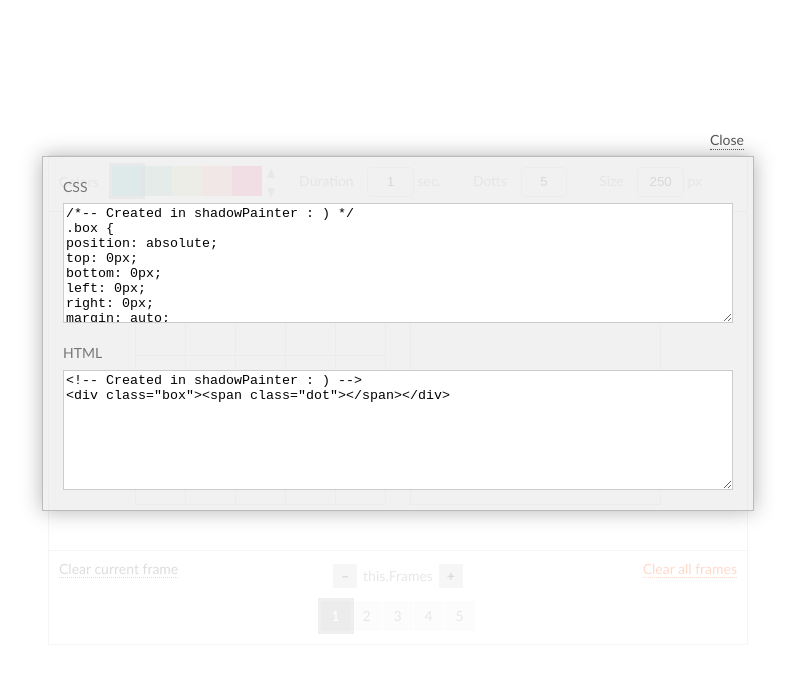
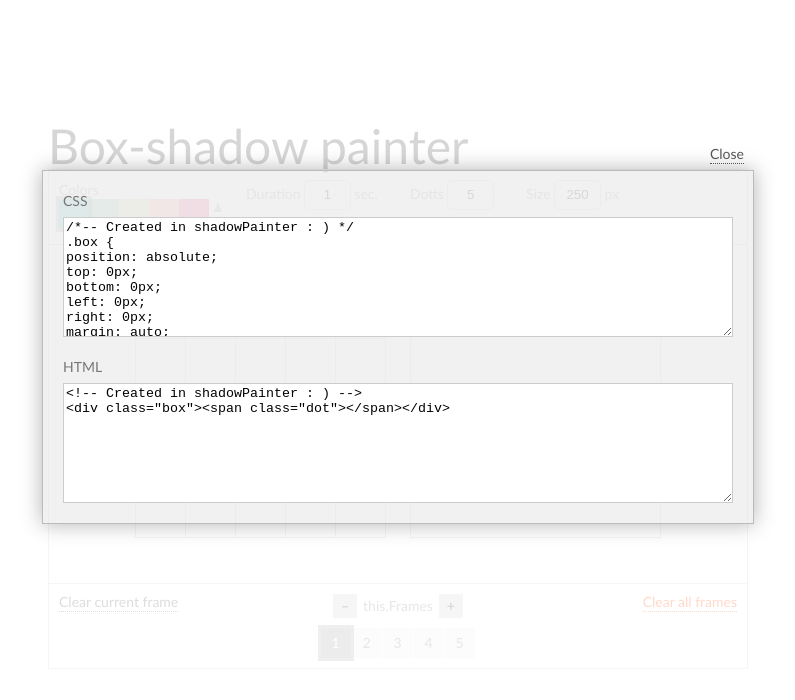
Before and after one commit to yoksel/shadowPainter, a website: page index.html in a window 1280 px wide. Both pictures are taken after a click on the element "Get codes". Shown: the whole page, without its empty margins (242-1037 px from the left). Drawn offline with Linux system fonts and the light colour scheme.

Commit message:
Change layout; start some improvements

```diff
--- a/assets/js/script.js
+++ b/assets/js/script.js
@@ -5,15 +5,15 @@ function ShadowPainter() {
   this.isMousePressed = false;
 
   this.classNames = {
-    wrapper: '.l-wrapper',
-    paintBox: '.b-box--paint',
-    resultBox: '.b-box--result',
-    resultDot: '.b-box--result .dot',
-    palette: '.b-palette',
-    steps: '.b-steps',
+    wrapper: '.wrapper',
+    paintBox: '.box--paint',
+    resultBox: '.box--result',
+    resultDot: '.box--result .dot',
+    palette: '.palette',
+    steps: '.steps',
 
-    codes: '.b-codes',
-    codesToggle: '.b-codes__toggle',
+    codes: '.codes',
+    codesToggle: '.codes__toggle',
     codesCSS: '.textarea--css',
     codesHtml: '.textarea--html',
 
@@ -41,7 +41,7 @@ function ShadowPainter() {
     ['#004358','#1F8A70','#BEDB39','#FFE11A','#FD7400'],
     ['#96CA2D','#B5E655','#EDF7F2','#4BB5C1','#7FC6BC'],
     ['#2E0927','#D90000','#FF2D00','#FF8C00','#04756F'],
-    ['#FCFFF5','#D1DBBD','#91AA9D','#3E606F','#193441'],
+    ['#193441','#3E606F','#91AA9D','#D1DBBD','#FCFFF5'],
     ['#332532','#644D52','#F77A52','#FF974F','#A49A87']
   ];
 
@@ -67,7 +67,6 @@ function ShadowPainter() {
     oneSideMax: 30,// dottes in line
     size: 250,
     dotSize: 30,// pixels
-    padding: 20,// pixels. Don't change it
     border: 1// pixels
   };
 
@@ -137,17 +136,13 @@ ShadowPainter.prototype.setParams = function () {
   this.Scene.size = this.Scene.dotSize * this.Scene.oneSide;
 
   this.configElemParams = {
-    '.l-wrapper': {
-      'width': 700, // size * 2 + this.Scene.padding * 3 + border*6
-      'height': 490, // size + this.Scene.padding * 2 + border*4
+    '.boxes': {
+      'min-height': 340
     },
-    '.b-boxes': {
-      'height': 340
-    },
-    '.l-zero-gravity': {
+    '.zero-gravity': {
       'height': this.Scene.size + this.Scene.border
     },
-    '.b-box': {
+    '.box': {
       'width': this.Scene.size + this.Scene.border,
       'height': this.Scene.size
     },
@@ -164,7 +159,7 @@ ShadowPainter.prototype.setParams = function () {
     '.is-running': {
       'animation': this.getAnimStr()
     },
-    '.b-box--paint': {
+    '.box--paint': {
       'background-size': this.Scene.dotSize + ' ' + this.Scene.dotSize
     }
   };
@@ -493,7 +488,7 @@ ShadowPainter.prototype.paintShadow = function () {
   var dottes = this.Frames[this.currentFrame];
   var shadows = this.createShadow(dottes);
 
-  styles = '.b-box--paint .dot {\n ' + shadows + ' \n}\n';
+  styles = '.box--paint .dot {\n ' + shadows + ' \n}\n';
 
   dottes = this.Frames[0];
   shadows = this.createShadow(dottes);
@@ -503,7 +498,7 @@ ShadowPainter.prototype.paintShadow = function () {
     dottes = this.Frames[this.currentFrame - 1];
     shadows = this.createShadow(dottes);
 
-    styles += '.b-box--paint .dot--previous {\n ' + shadows + ' \n}\n';
+    styles += '.box--paint .dot--previous {\n ' + shadows + ' \n}\n';
   }
 
   this.Styles.shadows.innerHTML = styles;
@@ -952,6 +947,8 @@ ShadowPainter.prototype.createDotsInp = function () {
 // -----------------------------------------
 
 ShadowPainter.prototype.initColors = function() {
+  const currentListNum = Math.floor(Math.random() * this.Palettes.length);
+
   const colors = {
     className: 'color',
     inputType: 'radio',
--- a/index.html
+++ b/index.html
@@ -6,32 +6,67 @@
         <link rel="stylesheet" href="assets/css/styles.css">
     </head>
     <body>
-        <div class="l-wrapper" data-size="300" data-oneside="9">
-          <div class="b-panel b-panel--top">
-            <div class="b-palette b-panel__item"></div>
-            <div class="b-duration b-panel__item"><h4 class='b-title'>Duration</h4>
-              <input type="text" value="2" class="text text--value text--duration" data-min="0" maxlength="2"/> sec.</div>
-            <div class="b-size b-panel__item"><h4 class='b-title'>Dotts</h4>
-              <input type="text" value="10" class="text text--value text--dots" data-min="1" data-max="20" maxlength="2"/></div>
-            <div class="b-size b-panel__item"><h4 class='b-title'>Size</h4>
-              <input type="text" value="30" class="text text--value text--size" data-min="2" data-max="300" maxlength="3"/> px</div>
-          </div>
-          <div class="b-boxes">
-            <div class="l-zero-gravity">
-              <div class="b-box b-box--paint"></div>
-              <div class="b-box b-box--result"><span class="dot is-running"></span></div>
+        <div class="container">
+          <h1 class="title">Box-shadow painter</h1>
+
+          <div class="wrapper">
+            <div class="panel panel--top">
+              <div class="palette panel__item"></div>
+
+              <div class="duration panel__item">
+                <label for="duration" class='panel__label'>Duration</label>
+                <input
+                  id="duration"
+                  type="text"
+                  value="2"
+                  class="text text--value text--duration"
+                  data-min="0"
+                  maxlength="2"/>
+                  sec.
+              </div>
+
+              <div class="size panel__item">
+                <label class='panel__label'>Dotts</label>
+                <input
+                  type="text"
+                  value="10"
+                  class="text text--value text--dots"
+                  data-min="1"
+                  data-max="20"
+                  maxlength="2"/>
+              </div>
+
+              <div class="size panel__item">
+                <label class='panel__label'>Size</label>
+                <input
+                  type="text"
+                  value="30"
+                  class="text text--value text--size"
+                  data-min="2"
+                  data-max="300"
+                  maxlength="3"/> px
+              </div>
             </div>
-          </div>
-          <div class="b-panel b-panel--bottom">
-            <div class="b-steps"></div>
-          </div>
-          <div class="b-codes">
-            <span class="b-codes__toggle" data-init = "Get codes" data-opened = "Close">Get codes</span>
-            <div class="b-codes__wrapper">
-              <h3 class="b-codes--title">CSS</h3>
-              <textarea class="b-codes__textarea textarea--css"></textarea>
-              <h3 class="b-codes--title">HTML</h3>
-              <textarea class="b-codes__textarea textarea--html"></textarea>
+
+            <div class="boxes">
+              <div class="zero-gravity">
+                <div class="box box--paint"></div>
+                <div class="box box--result"><span class="dot is-running"></span></div>
+              </div>
+            </div>
+            <div class="panel panel--bottom">
+              <div class="steps"></div>
+            </div>
+            <div class="codes">
+              <span class="codes__toggle" data-init = "Get codes" data-opened = "Close">Get codes</span>
+
+              <div class="codes__wrapper">
+                <h3 class="codes--title">CSS</h3>
+                <textarea class="codes__textarea textarea--css"></textarea>
+
+                <h3 class="codes--title">HTML</h3>
+                <textarea class="codes__textarea textarea--html"></textarea>
+              </div>
             </div>
           </div>
         </div>
--- a/src/js/script.js
+++ b/src/js/script.js
@@ -5,15 +5,15 @@ function ShadowPainter() {
   this.isMousePressed = false;
 
   this.classNames = {
-    wrapper: '.l-wrapper',
-    paintBox: '.b-box--paint',
-    resultBox: '.b-box--result',
-    resultDot: '.b-box--result .dot',
-    palette: '.b-palette',
-    steps: '.b-steps',
+    wrapper: '.wrapper',
+    paintBox: '.box--paint',
+    resultBox: '.box--result',
+    resultDot: '.box--result .dot',
+    palette: '.palette',
+    steps: '.steps',
 
-    codes: '.b-codes',
-    codesToggle: '.b-codes__toggle',
+    codes: '.codes',
+    codesToggle: '.codes__toggle',
     codesCSS: '.textarea--css',
     codesHtml: '.textarea--html',
 
@@ -41,7 +41,7 @@ function ShadowPainter() {
     ['#004358','#1F8A70','#BEDB39','#FFE11A','#FD7400'],
     ['#96CA2D','#B5E655','#EDF7F2','#4BB5C1','#7FC6BC'],
     ['#2E0927','#D90000','#FF2D00','#FF8C00','#04756F'],
-    ['#FCFFF5','#D1DBBD','#91AA9D','#3E606F','#193441'],
+    ['#193441','#3E606F','#91AA9D','#D1DBBD','#FCFFF5'],
     ['#332532','#644D52','#F77A52','#FF974F','#A49A87']
   ];
 
@@ -67,7 +67,6 @@ function ShadowPainter() {
     oneSideMax: 30,// dottes in line
     size: 250,
     dotSize: 30,// pixels
-    padding: 20,// pixels. Don't change it
     border: 1// pixels
   };
 
@@ -137,17 +136,13 @@ ShadowPainter.prototype.setParams = function () {
   this.Scene.size = this.Scene.dotSize * this.Scene.oneSide;
 
   this.configElemParams = {
-    '.l-wrapper': {
-      'width': 700, // size * 2 + this.Scene.padding * 3 + border*6
-      'height': 490, // size + this.Scene.padding * 2 + border*4
+    '.boxes': {
+      'min-height': 340
     },
-    '.b-boxes': {
-      'height': 340
-    },
-    '.l-zero-gravity': {
+    '.zero-gravity': {
       'height': this.Scene.size + this.Scene.border
     },
-    '.b-box': {
+    '.box': {
       'width': this.Scene.size + this.Scene.border,
       'height': this.Scene.size
     },
@@ -164,7 +159,7 @@ ShadowPainter.prototype.setParams = function () {
     '.is-running': {
       'animation': this.getAnimStr()
     },
-    '.b-box--paint': {
+    '.box--paint': {
       'background-size': this.Scene.dotSize + ' ' + this.Scene.dotSize
     }
   };
@@ -493,7 +488,7 @@ ShadowPainter.prototype.paintShadow = function () {
   var dottes = this.Frames[this.currentFrame];
   var shadows = this.createShadow(dottes);
 
-  styles = '.b-box--paint .dot {\n ' + shadows + ' \n}\n';
+  styles = '.box--paint .dot {\n ' + shadows + ' \n}\n';
 
   dottes = this.Frames[0];
   shadows = this.createShadow(dottes);
@@ -503,7 +498,7 @@ ShadowPainter.prototype.paintShadow = function () {
     dottes = this.Frames[this.currentFrame - 1];
     shadows = this.createShadow(dottes);
 
-    styles += '.b-box--paint .dot--previous {\n ' + shadows + ' \n}\n';
+    styles += '.box--paint .dot--previous {\n ' + shadows + ' \n}\n';
   }
 
   this.Styles.shadows.innerHTML = styles;
@@ -952,6 +947,8 @@ ShadowPainter.prototype.createDotsInp = function () {
 // -----------------------------------------
 
 ShadowPainter.prototype.initColors = function() {
+  const currentListNum = Math.floor(Math.random() * this.Palettes.length);
+
   const colors = {
     className: 'color',
     inputType: 'radio',
--- a/src/scss/styles.scss
+++ b/src/scss/styles.scss
@@ -53,8 +53,13 @@ LABEL {
   cursor: pointer;
 }
 
-.l-wrapper {
+.container {
+  padding: 1rem;
+}
+
+.wrapper {
   position: relative;
+  min-width: 700px;
   border: 1px solid $color-border;
   white-space: nowrap;
 
@@ -63,13 +68,18 @@ LABEL {
     }
   }
 
-.b-boxes {
+.title {
+  font-size: 3rem;
+  text-align: center;
+}
+
+.boxes {
   position: relative;
   text-align: center;
   border: 1px solid $color-border;
   border-width: 1px 0;
 }
-.l-zero-gravity {
+.zero-gravity {
   position: absolute;
   width: 100%;
   top: 0;
@@ -78,7 +88,7 @@ LABEL {
   left: 0;
   margin: auto;
 }
-.b-box {
+.box {
   position: relative;
   display: inline-block;
   border: 1px solid $color-border;
@@ -86,7 +96,7 @@ LABEL {
     margin-right: $padding;
     }
 }
-.b-panel {
+.panel {
   padding: $padding/2;
   color: #888;
   &:before,
@@ -96,20 +106,20 @@ LABEL {
 }
 
 
-.b-panel--top {
+.panel--top {
 }
 
-.b-panel--bottom {
+.panel--bottom {
 }
 
 
-.b-title {
+.title {
   display: inline-block;
   padding-right: $padding/2;
   line-height: $dotSize;
   }
 
-.b-steps .b-title {
+.steps .title {
   float: none;
   display: inline-block;
   margin: 0 auto;
@@ -118,7 +128,7 @@ LABEL {
 
 /* Paint Box
 ----------------------------- */
-.b-box--paint {
+.box--paint {
   overflow: hidden;
   border-width: 0 1px 1px 0;
   background-image:
@@ -158,7 +168,7 @@ LABEL {
 
 /* Result Box
 ----------------------------- */
-.b-box--result {
+.box--result {
   overflow: hidden;
   }
 
@@ -181,7 +191,7 @@ LABEL {
 
 /* Palette
 ----------------------------- */
-.b-palette {
+.palette {
   display: inline-block;
 }
 .items--colors {
@@ -245,10 +255,10 @@ LABEL {
 }
 /* Panel
 ----------------------------- */
-.b-panel {
+.panel {
   position: relative;
   }
-.b-panel__item {
+.panel__item {
   float: left;
   margin-left: $padding*1.6;
   &:first-child {
@@ -267,7 +277,7 @@ LABEL {
 
 /* Steps
 ----------------------------- */
-.b-steps {
+.steps {
   text-align: center;
   -webkit-user-select: none;
   -moz-user-select: none;
@@ -367,7 +377,7 @@ LABEL {
 }
 /* Codes
 ----------------------------- */
-.b-codes {
+.codes {
   /*display: none;*/
 
   position: absolute;
@@ -386,7 +396,7 @@ LABEL {
      0 0 0 1000px rgba(255, 255, 255, .8);
 }
 
-.b-codes__toggle {
+.codes__toggle {
   position: absolute;
   top: -$padding*1.2;
   right: $padding/2;
@@ -395,7 +405,7 @@ LABEL {
     padding-top: 1px;
   }
 }
-.b-codes__wrapper {
+.codes__wrapper {
   display: none;
   padding: $padding;
   border: 1px solid #BBB;
@@ -404,11 +414,11 @@ LABEL {
     }
   }
 
-.b-codes--title {
+.codes--title {
   margin-bottom: $padding/3;
   color: #777;
 }
-.b-codes__textarea {
+.codes__textarea {
   display: block;
   width: 100%;
   height: $dotSize*4;
```
Also changed, not shown: assets/css/styles.css, assets/css/styles.min.css.
